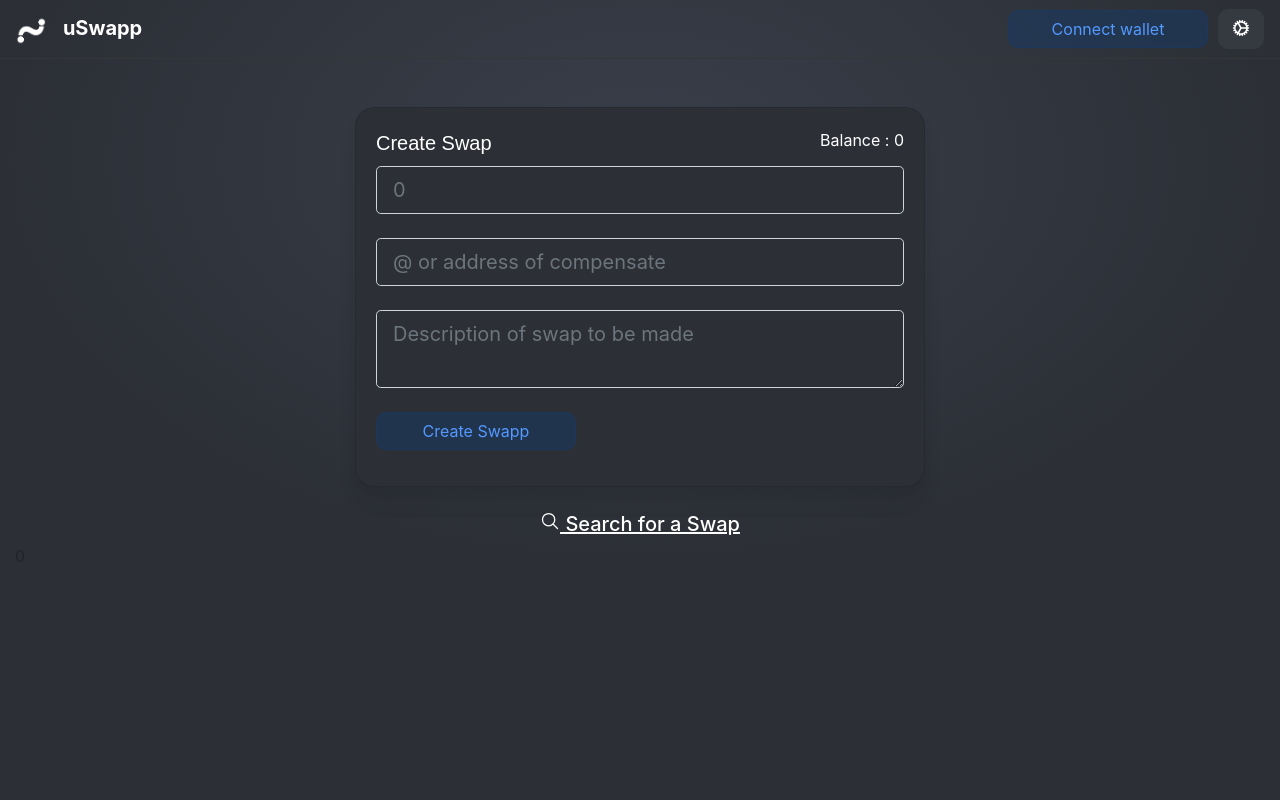
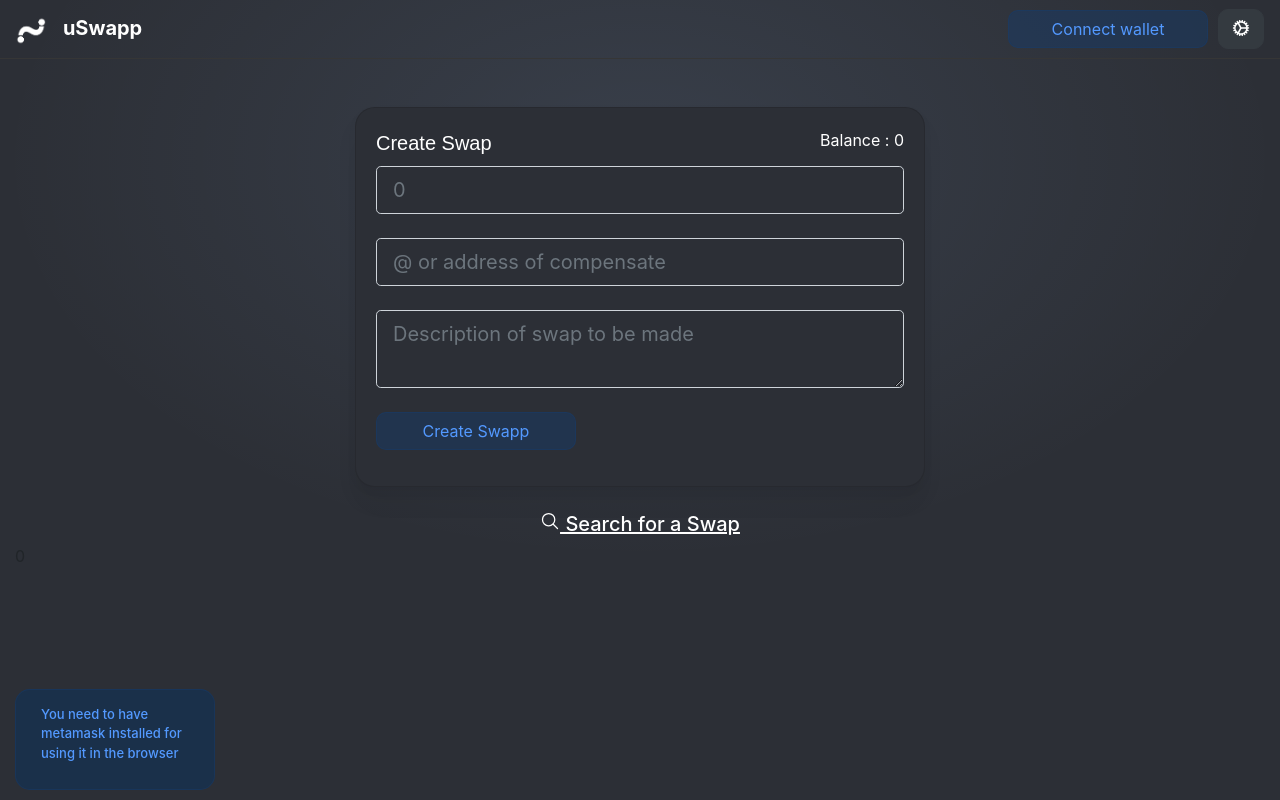
Before and after one commit to dvidd/uSwapp, a React (Create React App) app: page / in a window 1280 px wide. Built offline with nearby package versions, Linux system fonts and the light colour scheme.

Commit message:
No wallet message

```diff
--- a/src/components/App.js
+++ b/src/components/App.js
@@ -19,7 +19,8 @@ class App extends Component {
       balance: 0,
       account: "",
       latestID: 0,
-      id: null
+      id: null,
+      noWallet: false
     };
   }
 
@@ -31,7 +32,8 @@ class App extends Component {
       await this.loadWeb3();
       await this.loadBlockchainData();
       this.getbalance();
-      // this.getSwap(1235); For quick develop
+    } else {
+      this.setState({ noWallet: true });
     }
   }
   // Get the balance of the address account in Ether
@@ -52,6 +54,7 @@ class App extends Component {
       window.web3 = new Web3(window.web3.currentProvider);
     } else {
       // Is not install metamask or other provider
+      this.setState({ noWallet: true });
     }
   }
   async loadBlockchainData() {
@@ -123,6 +126,7 @@ class App extends Component {
             balance={this.state.balance}
             latestID={this.state.latestID}
             id={this.state.id}
+            noWallet={this.state.noWallet}
           />
         )}
       </div>
--- a/src/components/Main/Main.js
+++ b/src/components/Main/Main.js
@@ -3,6 +3,7 @@ import React, { Component } from "react";
 import CreationCard from "../CreationCard/CreationCard";
 import Swap from "../Swap/Swap";
 import SwapSearch from "../SwapSearch/SwapSearch";
+import Info from "../../components/Shared/Info";
 
 class Main extends Component {
   constructor(props) {
@@ -65,11 +66,16 @@ class Main extends Component {
       );
     }
   }
+  returnInfo() {
+    if (this.props.noWallet) {
+      return <Info />;
+    }
+  }
 
   render() {
     return (
       <div className="container-fluid mt-5">
-        {/* <Info /> */}
+        {this.returnInfo()}
         <div className="row">
           <div
             id="content mt-3"
--- a/src/components/Shared/Info.js
+++ b/src/components/Shared/Info.js
@@ -2,8 +2,8 @@ import React, { Component } from "react";
 
 class Info extends Component {
   slides = [
-    "uSwapp is a swaping protocol for base on ETH",
-    " Send and receive ether, where the transaction will be done once both parties agree "
+    "uSwapp is a swaping protocol base on Ethereum blockchain",
+    "You need to have metamask installed for using it in the browser"
   ];
   constructor(props) {
     super(props);
@@ -19,9 +19,8 @@ class Info extends Component {
         <div className="cardInfo">
           <div className="container cardInfoContainer">
             <p>
-              {this.slides[0]}
+              {this.slides[1]}
               <br />
-              {this.slides[1]}
             </p>
           </div>
         </div>
```
